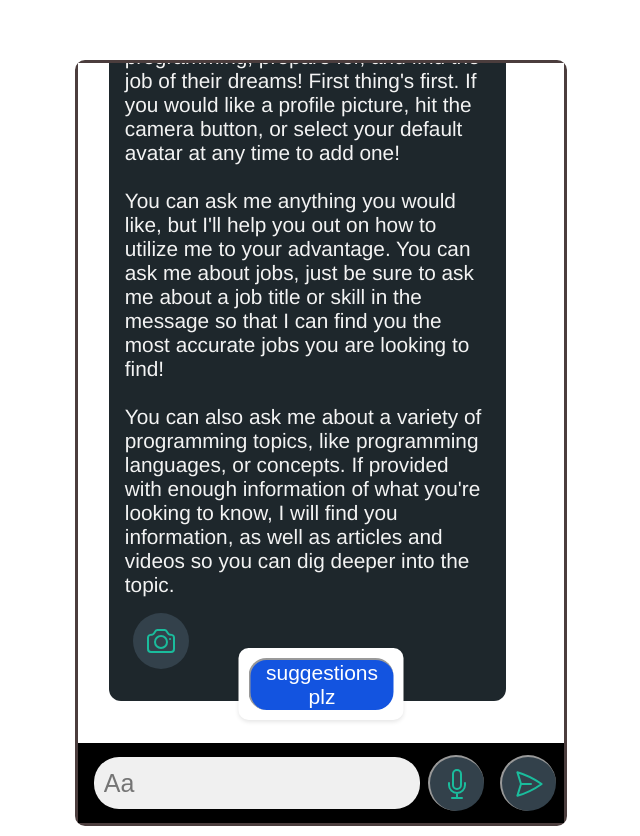
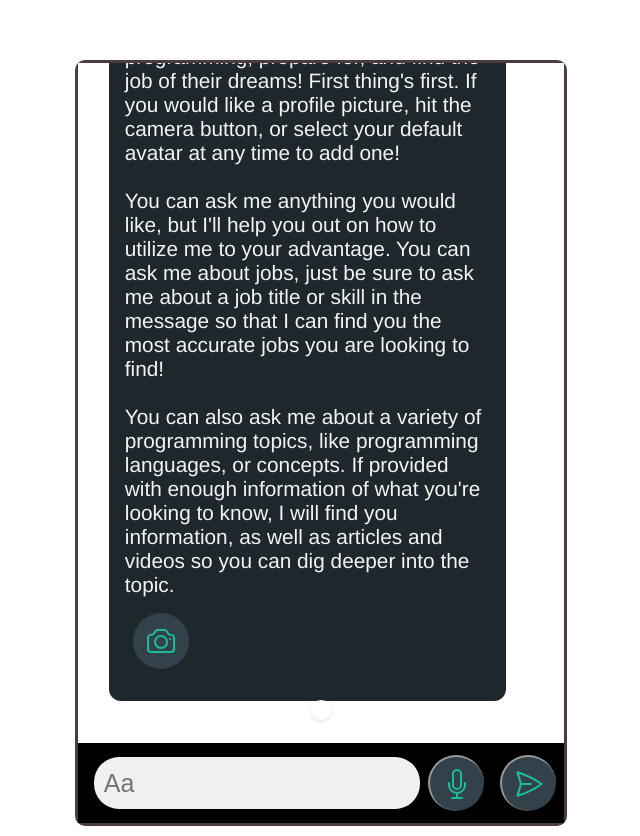
Before and after one commit to said-abdi-dev/Chatbot.ai, a Vue app in the folder vue/: page / in a window 1280 px wide. Shown: the whole page, without its empty margins (319-959 px from the left). Built offline with nearby package versions, Linux system fonts and the light colour scheme.

Commit message:
pushing current version

```diff
--- a/vue/src/components/ChatBot.vue
+++ b/vue/src/components/ChatBot.vue
@@ -3,7 +3,6 @@
     <section class="chat-box">
       <section class="chat-box-list-container" ref="chatbox">
         <div class="suggestion-container">
-          <button @click="getSuggestions()">suggestions plz</button>
           <div
             class="vertical-buttons"
             v-if="subjectContext !== '0' && topicContext == '0'"
@@ -296,6 +295,13 @@ export default {
     // this.fetchSuggestions();
     this.scrollToBottom();
   },
+    watch: {
+    message(newMessage) {
+      if (newMessage) {
+        this.getSuggestions(newMessage); // gets the suggestion as the user types
+      }
+    }
+  },
   methods: {
     setMessageAndSendMessage(suggestion) {
       console.log(suggestion)
@@ -460,17 +466,11 @@ export default {
       }
       this.scrollToBottom();
     },
-    getSuggestions() {
-      console.log(this.suggestionArray)
-      ChatBotResponseService.getChatbotSuggestions(this.messages[1].text).then((responseArray)=>{
-        this.suggestionArray[0] = responseArray.data[0]
-        this.suggestionArray[1] = responseArray.data[1]
-        this.suggestionArray[2] = responseArray.data[2]
-        console.log(this.suggestionArray)
-      })
-
+    getSuggestions(message) {
+      ChatBotResponseService.getChatbotSuggestions(message).then((responseArray) => {
+        this.suggestionArray = responseArray.data; // Update suggestions directly
+      });
     },
-
     sendEmail() {
       //emailjs send email method
       this.sending = true;
```
